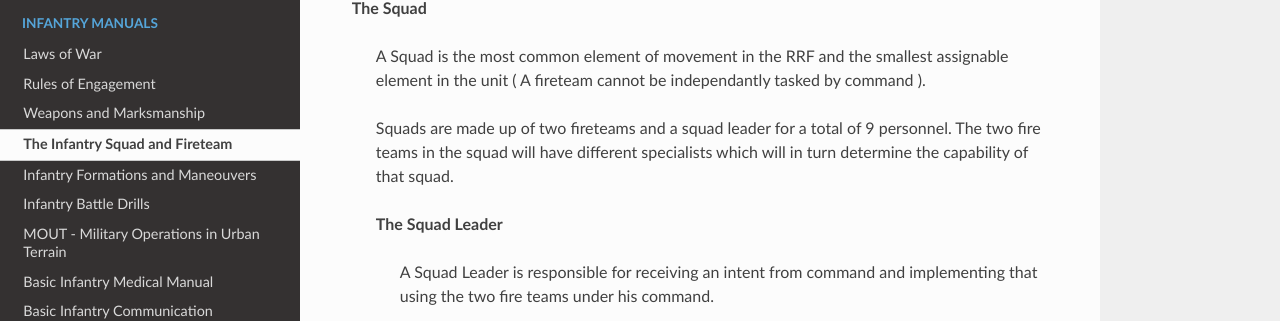
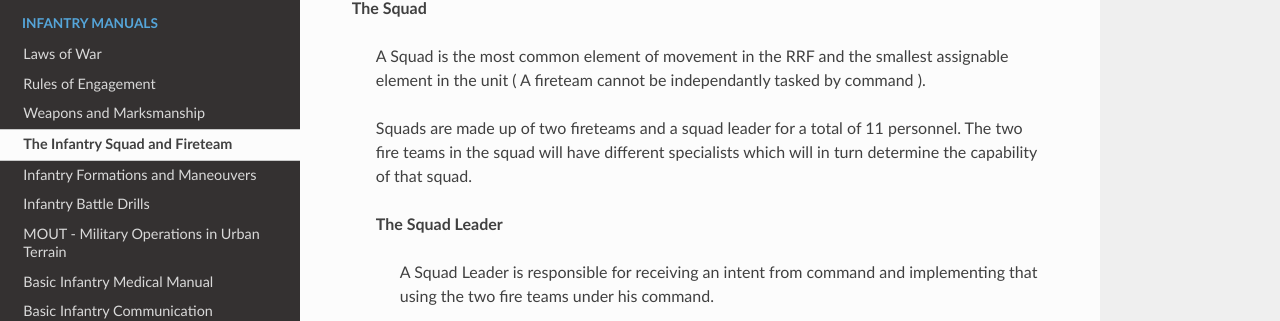
Before and after one commit to 1st-rapid-response-force/Training-Programs, a Sphinx documentation site: the page built from docs/source/infantry/the_squad_and_fireteam.rst, in a window 1280 px wide and 900 px high, scrolled down 1397 px. Shown: the part 139-460 px from the top of the window. Built offline with Sphinx 7.4.7 and the Read the Docs theme 2.0.0, drawn with Linux system fonts in a browser that asks for light colours; formulas are drawn with MathJax 3.

Commit message:
Fix discrepency in squad size

```diff
--- a/docs/source/infantry/the_squad_and_fireteam.rst
+++ b/docs/source/infantry/the_squad_and_fireteam.rst
@@ -49,7 +49,7 @@ From smallest to largest, these structures are:
 
   A Squad is the most common element of movement in the RRF and the smallest assignable element in the unit ( A fireteam cannot be independantly tasked by command ).
 
-  Squads are made up of two fireteams and a squad leader for a total of 9 personnel. The two fire teams in the squad will have different specialists which will in turn determine the capability of that squad.
+  Squads are made up of two fireteams and a squad leader for a total of 11 personnel. The two fire teams in the squad will have different specialists which will in turn determine the capability of that squad.
 
   **The Squad Leader**
 
```
Also changed, not shown: docs/source/about_the_unit/servers.rst (added, +19 -0 lines).
